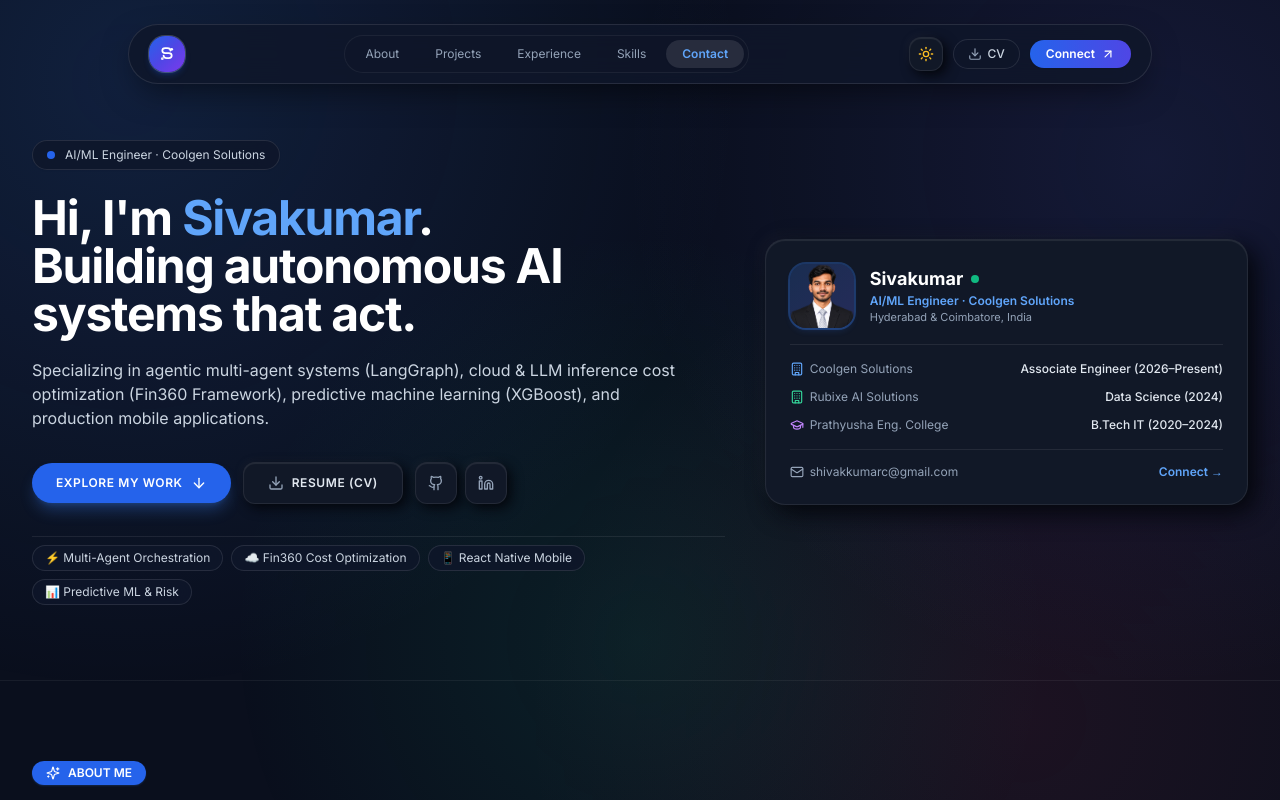
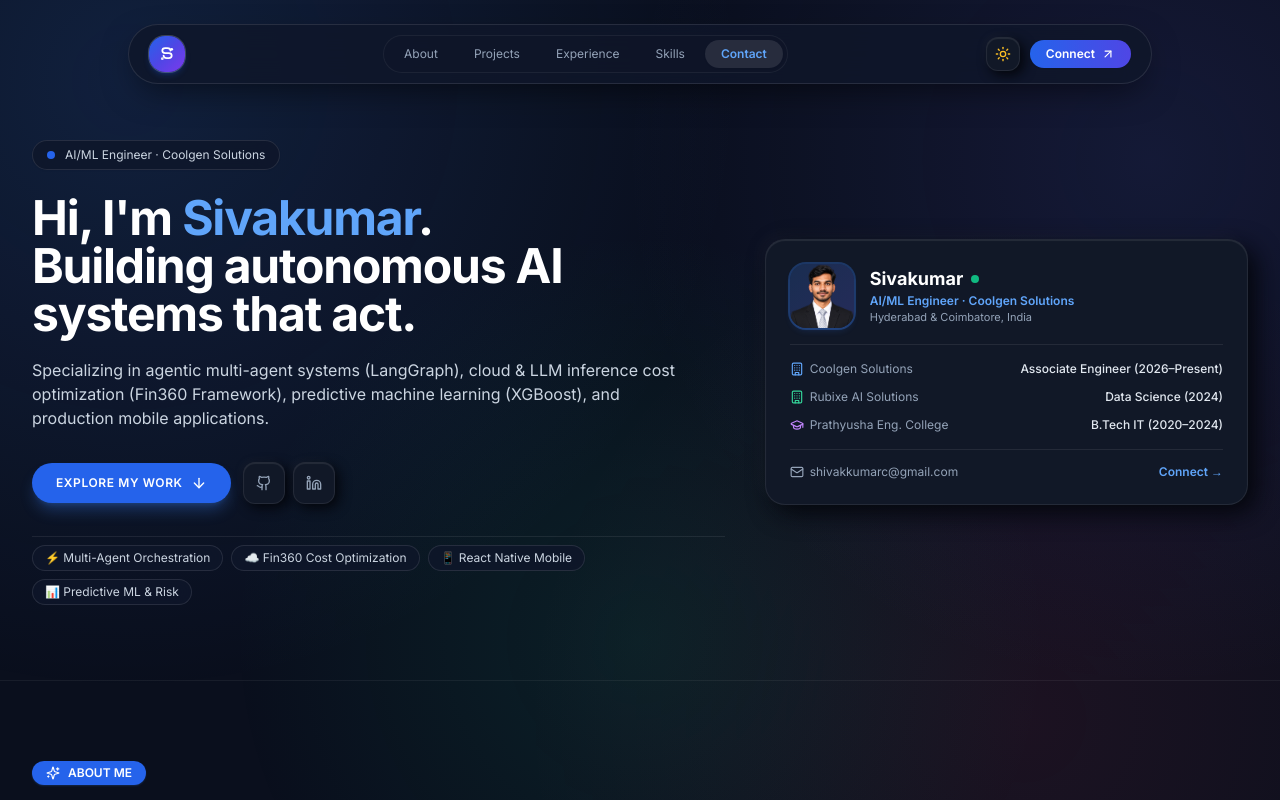
Before and after one commit to shivakkumar-ai-llm-researcher/portfolio, a Next.js app: page / in a window 1280 px wide. Shown: the top 800 px of the page. Built offline with nearby package versions, Linux system fonts and the light colour scheme.

Commit message:
Remove resume/CV links and PDF

```diff
--- a/components/ContactSection.tsx
+++ b/components/ContactSection.tsx
@@ -118,29 +118,10 @@ export default function ContactSection() {
               </div>
               <div>
                 <span className="font-bold text-slate-900 dark:text-white text-xs block">GitHub</span>
-                <span className="text-[11px] text-slate-500 dark:text-slate-400 truncate block">@Shiva-kkumar</span>
+                <span className="text-[11px] text-slate-500 dark:text-slate-400 truncate block">@shivakkumar-ai-llm-researcher</span>
               </div>
             </a>
           </div>
-
-          {/* Download Resume Card */}
-          <a
-            href="/resume.pdf"
-            target="_blank"
-            rel="noopener noreferrer"
-            className="clay-card p-4 flex items-center justify-between group hover:-translate-y-0.5 transition-all"
-          >
-            <div className="flex items-center gap-3">
-              <div className="w-9 h-9 rounded-xl bg-blue-600 flex items-center justify-center text-white shadow-sm shadow-blue-500/25">
-                <Download className="w-4 h-4 group-hover:translate-y-0.5 transition-transform" />
-              </div>
-              <div>
-                <span className="font-bold text-slate-900 dark:text-white text-xs block">Official Resume (CV)</span>
-                <span className="text-[11px] text-slate-500 dark:text-slate-400">PDF · Verified Experience & Projects</span>
-              </div>
-            </div>
-            <ArrowUpRight className="w-4 h-4 text-blue-600" />
-          </a>
         </div>
 
         {/* Right Column: Quick Message Form */}
--- a/components/Footer.tsx
+++ b/components/Footer.tsx
@@ -34,7 +34,6 @@ export default function Footer() {
           <a href="#experience" className="hover:text-blue-600 dark:hover:text-blue-400 transition-colors">Experience</a>
           <a href="#skills" className="hover:text-blue-600 dark:hover:text-blue-400 transition-colors">Skills</a>
           <a href="#contact" className="hover:text-blue-600 dark:hover:text-blue-400 transition-colors">Contact</a>
-          <a href="/resume.pdf" target="_blank" rel="noopener noreferrer" className="hover:text-blue-600 dark:hover:text-blue-400 transition-colors">CV</a>
         </div>
 
         {/* Socials & Back to Top */}
--- a/components/HeroSection.tsx
+++ b/components/HeroSection.tsx
@@ -47,19 +47,9 @@ export default function HeroSection() {
               <ArrowDown className="w-4 h-4" />
             </a>
 
-            <a
-              href="/resume.pdf"
-              target="_blank"
-              rel="noopener noreferrer"
-              className="clay-btn px-6 py-3 rounded-full text-xs uppercase tracking-wider font-semibold text-slate-800 dark:text-slate-200 flex items-center justify-center gap-2 w-full sm:w-auto"
-            >
-              <Download className="w-4 h-4 text-slate-500 dark:text-slate-400" />
-              <span>Resume (CV)</span>
-            </a>
-
             <div className="flex items-center gap-2">
               <a
-                href="https://github.com/Shiva-kkumar"
+                href="https://github.com/shivakkumar-ai-llm-researcher"
                 target="_blank"
                 rel="noopener noreferrer"
                 className="clay-btn p-3 rounded-full text-slate-600 dark:text-slate-400 hover:text-blue-600 dark:hover:text-white"
--- a/components/Navbar.tsx
+++ b/components/Navbar.tsx
@@ -94,17 +94,6 @@ export default function Navbar() {
             )}
           </button>
 
-          {/* Resume Download */}
-          <a
-            href="/resume.pdf"
-            target="_blank"
-            rel="noopener noreferrer"
-            className="hidden sm:flex items-center gap-1.5 px-3.5 py-1.5 rounded-full glass-pill text-xs text-slate-700 dark:text-slate-300 hover:text-blue-600 dark:hover:text-white transition-all font-medium"
-          >
-            <Download className="w-3.5 h-3.5 text-slate-500 dark:text-slate-400" />
-            <span>CV</span>
-          </a>
-
           {/* Connect Button */}
           <a
             href="#contact"
@@ -144,15 +133,6 @@ export default function Navbar() {
 
           <div className="pt-3 border-t border-slate-200 dark:border-white/[0.08] flex items-center gap-2">
             <a
-              href="/resume.pdf"
-              target="_blank"
-              rel="noopener noreferrer"
-              className="flex-1 py-2 rounded-full glass-pill text-center text-xs text-slate-700 dark:text-slate-300 flex items-center justify-center gap-1.5"
-            >
-              <Download className="w-3.5 h-3.5" />
-              <span>Resume PDF</span>
-            </a>
-            <a
               href="#contact"
               onClick={() => setMobileMenuOpen(false)}
               className="flex-1 py-2 rounded-full bg-gradient-to-r from-blue-600 to-indigo-600 text-white text-xs font-semibold text-center flex items-center justify-center gap-1"
```
Also changed, not shown: 1 other file (tests, documents, lock files or other folders).
